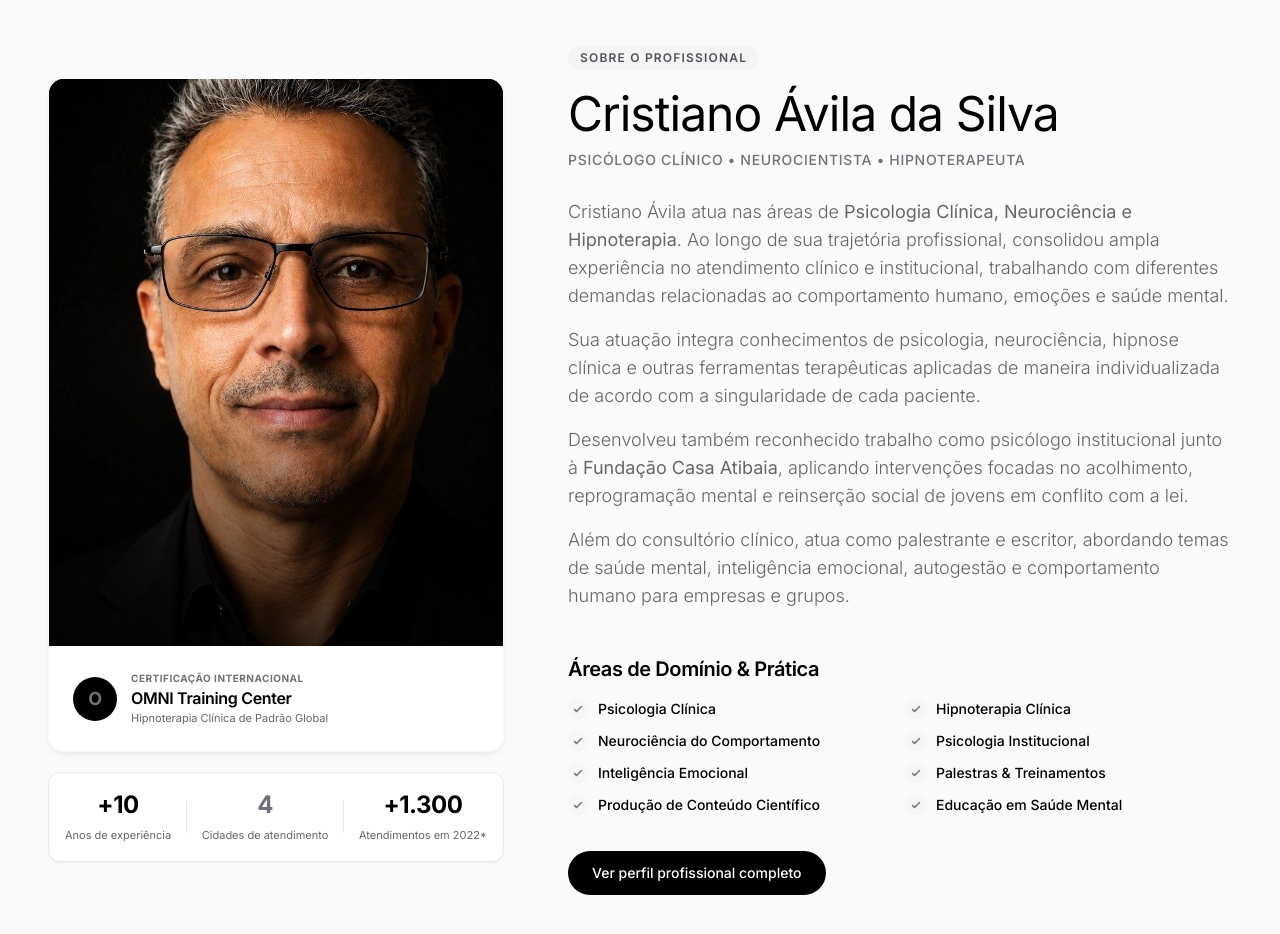
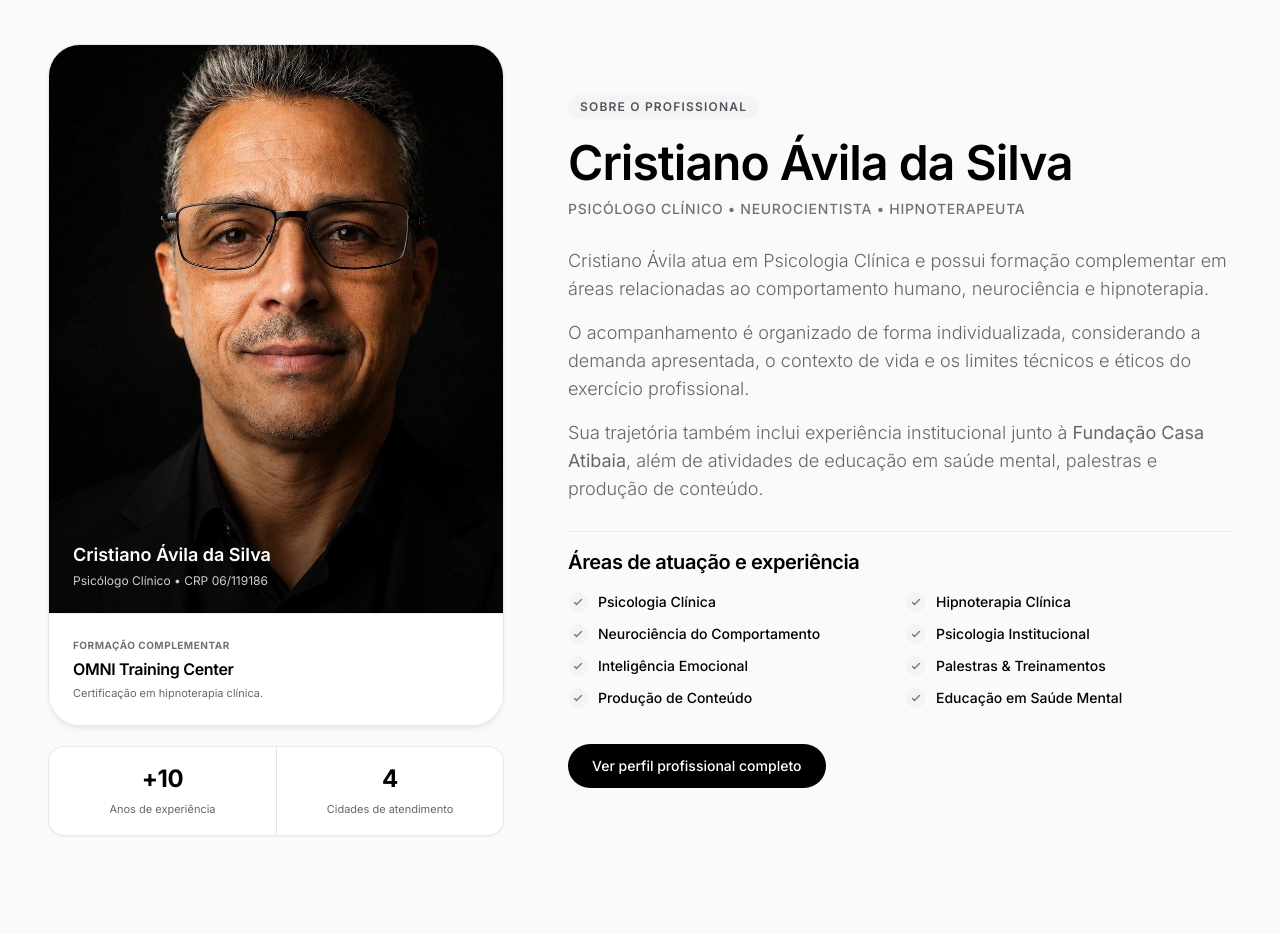
Before and after one commit to RennanLucas/cristiano-avila-site, a Next.js app: page / in a window 1280 px wide. Shown: the part 3900-4834 px from the top of the page. Built offline with nearby package versions, Linux system fonts and the light colour scheme.

Commit message:
refactor: modernize about section and remove unsupported metrics

```diff
--- a/src/components/About.tsx
+++ b/src/components/About.tsx
@@ -1,9 +1,10 @@
 'use client';
 
-import { motion, useScroll, useTransform } from 'framer-motion';
+import Image from 'next/image';
+import { motion } from 'framer-motion';
 import Link from 'next/link';
-import { useRef } from 'react';
 import { CLINIC_CONTACT } from '@/data/content';
+import { PROFESSIONAL_REGISTRATION } from '@/lib/site-policy';
 
 const EXPERIENCES = [
   'Psicologia Clínica',
@@ -12,134 +13,92 @@ const EXPERIENCES = [
   'Psicologia Institucional',
   'Inteligência Emocional',
   'Palestras & Treinamentos',
-  'Produção de Conteúdo Científico',
+  'Produção de Conteúdo',
   'Educação em Saúde Mental',
 ];
 
 export default function About() {
-  const containerRef = useRef(null);
-  const { scrollYProgress } = useScroll({
-    target: containerRef,
-    offset: ["start end", "end start"]
-  });
-
-  const y = useTransform(scrollYProgress, [0, 1], ["-10%", "10%"]);
-
   return (
-    <section id="sobre" ref={containerRef} className="py-24 lg:py-32 bg-surface relative overflow-hidden">
+    <section id="sobre" className="py-24 lg:py-32 bg-surface relative overflow-hidden">
       <div className="max-w-[1400px] mx-auto px-6 lg:px-12">
         <div className="grid lg:grid-cols-12 gap-12 lg:gap-16 items-center">
-
-          {/* Left Column: Portrait & Credential Badge (5 cols) */}
           <motion.div
-            initial={{ opacity: 0, x: -30 }}
+            initial={{ opacity: 0, x: -24 }}
             whileInView={{ opacity: 1, x: 0 }}
             viewport={{ once: true, margin: '-80px' }}
-            transition={{ duration: 0.8, ease: 'easeOut' }}
+            transition={{ duration: 0.7, ease: 'easeOut' }}
             className="lg:col-span-5 relative"
           >
             <div className="relative mx-auto max-w-[420px] lg:max-w-none">
-
-              {/* Decorative Frame */}
-              <div className="absolute -top-4 -left-4 w-full h-full rounded-2xl border border-zinc-200/30 -z-10 hidden sm:block" />
-
-              <div className="relative rounded-2xl overflow-hidden bg-gradient-to-b from-zinc-100 to-zinc-50 shadow-apple border border-zinc-200/10">
-                <div className="aspect-[4/5] w-full overflow-hidden bg-black relative">
-                  <motion.img
-                    style={{ y, scale: 1.15 }}
+              <div className="relative rounded-[2rem] overflow-hidden bg-zinc-100 shadow-apple border border-zinc-200/70">
+                <div className="relative aspect-[4/5] w-full overflow-hidden">
+                  <Image
                     src={CLINIC_CONTACT.avatarUrl}
-                    alt="Dr. Cristiano Ávila da Silva"
-                    className="absolute inset-0 w-full h-full object-cover object-top filter contrast-[1.02]"
+                    alt="Cristiano Ávila da Silva"
+                    fill
+                    sizes="(max-width: 1024px) 90vw, 520px"
+                    className="object-cover object-top"
                   />
-                  <div className="absolute inset-0 bg-gradient-to-t from-black/80 via-transparent to-transparent pointer-events-none" />
+                  <div className="absolute inset-0 bg-gradient-to-t from-black/65 via-transparent to-transparent" />
+                  <div className="absolute bottom-0 left-0 right-0 p-6 text-white">
+                    <p className="text-lg font-semibold">Cristiano Ávila da Silva</p>
+                    <p className="text-xs text-white/80 mt-1">Psicólogo Clínico • {PROFESSIONAL_REGISTRATION}</p>
+                  </div>
                 </div>
 
-                {/* Floating OMNI Certification Card */}
-                <div className="p-6 bg-white border-t border-zinc-200/20">
-                  <div className="flex items-center gap-3.5">
-                    <div className="w-11 h-11 rounded-full bg-black text-zinc-500 flex items-center justify-center tracking-tight text-lg font-bold flex-shrink-0">
-                      O
-                    </div>
-                    <div>
-                      <p className="text-[10px] font-bold uppercase tracking-wider text-zinc-500">
-                        Certificação Internacional
-                      </p>
-                      <h4 className="tracking-tight text-base text-black font-semibold">
-                        OMNI Training Center
-                      </h4>
-                      <p className="text-[11px] text-textMuted">
-                        Hipnoterapia Clínica de Padrão Global
-                      </p>
-                    </div>
-                  </div>
+                <div className="p-6 bg-white border-t border-zinc-200/70">
+                  <p className="text-[10px] font-bold uppercase tracking-wider text-zinc-500">Formação complementar</p>
+                  <h4 className="tracking-tight text-base text-black font-semibold mt-1">OMNI Training Center</h4>
+                  <p className="text-[11px] text-textMuted mt-1">Certificação em hipnoterapia clínica.</p>
                 </div>
               </div>
 
-              {/* Stat highlight pill */}
-              <div className="mt-5 p-4 rounded-xl bg-white border border-zinc-200/8 shadow-sm flex items-center justify-between text-center">
-                <div>
+              <div className="mt-5 grid grid-cols-2 rounded-2xl bg-white border border-zinc-200/80 shadow-sm overflow-hidden text-center">
+                <div className="p-4">
                   <span className="block tracking-tight text-2xl font-bold text-black">+10</span>
                   <span className="text-[11px] text-textMuted">Anos de experiência</span>
                 </div>
-                <div className="h-8 w-[1px] bg-gray-200" />
-                <div>
-                  <span className="block tracking-tight text-2xl font-bold text-zinc-500">4</span>
+                <div className="p-4 border-l border-zinc-200">
+                  <span className="block tracking-tight text-2xl font-bold text-black">4</span>
                   <span className="text-[11px] text-textMuted">Cidades de atendimento</span>
                 </div>
-                <div className="h-8 w-[1px] bg-gray-200" />
-                <div>
-                  <span className="block tracking-tight text-2xl font-bold text-black">+1.300</span>
-                  <span className="text-[11px] text-textMuted">Atendimentos em 2022*</span>
-                </div>
               </div>
-
             </div>
           </motion.div>
 
-          {/* Right Column: Bio & Experience (7 cols) */}
           <motion.div
-            initial={{ opacity: 0, x: 30 }}
+            initial={{ opacity: 0, x: 24 }}
             whileInView={{ opacity: 1, x: 0 }}
             viewport={{ once: true, margin: '-80px' }}
-            transition={{ duration: 0.8, ease: 'easeOut' }}
+            transition={{ duration: 0.7, ease: 'easeOut' }}
             className="lg:col-span-7 space-y-7"
           >
             <div className="space-y-3">
               <span className="inline-block px-3 py-1 rounded-full bg-zinc-100 text-xs font-semibold tracking-widest text-zinc-600 mb-2">SOBRE O PROFISSIONAL</span>
-              <h2 className="tracking-tight text-3xl sm:text-4xl lg:text-5xl text-black tracking-tight">
-                Cristiano Ávila da Silva
-              </h2>
-              <p className="text-sm font-medium text-zinc-500 uppercase tracking-wider">
-                Psicólogo Clínico • Neurocientista • Hipnoterapeuta
-              </p>
+              <h2 className="text-3xl sm:text-4xl lg:text-5xl text-black font-semibold tracking-tight">Cristiano Ávila da Silva</h2>
+              <p className="text-sm font-medium text-zinc-500 uppercase tracking-wider">Psicólogo Clínico • Neurocientista • Hipnoterapeuta</p>
             </div>
 
             <div className="space-y-4 text-textMuted text-base lg:text-lg leading-relaxed font-light">
               <p>
-                Cristiano Ávila atua nas áreas de <strong>Psicologia Clínica, Neurociência e Hipnoterapia</strong>. Ao longo de sua trajetória profissional, consolidou ampla experiência no atendimento clínico e institucional, trabalhando com diferentes demandas relacionadas ao comportamento humano, emoções e saúde mental.
+                Cristiano Ávila atua em Psicologia Clínica e possui formação complementar em áreas relacionadas ao comportamento humano, neurociência e hipnoterapia.
               </p>
               <p>
-                Sua atuação integra conhecimentos de psicologia, neurociência, hipnose clínica e outras ferramentas terapêuticas aplicadas de maneira individualizada de acordo com a singularidade de cada paciente.
+                O acompanhamento é organizado de forma individualizada, considerando a demanda apresentada, o contexto de vida e os limites técnicos e éticos do exercício profissional.
               </p>
               <p>
-                Desenvolveu também reconhecido trabalho como psicólogo institucional junto à <strong>Fundação Casa Atibaia</strong>, aplicando intervenções focadas no acolhimento, reprogramação mental e reinserção social de jovens em conflito com a lei.
-              </p>
-              <p>
-                Além do consultório clínico, atua como palestrante e escritor, abordando temas de saúde mental, inteligência emocional, autogestão e comportamento humano para empresas e grupos.
+                Sua trajetória também inclui experiência institucional junto à <strong>Fundação Casa Atibaia</strong>, além de atividades de educação em saúde mental, palestras e produção de conteúdo.
               </p>
             </div>
 
-            {/* Experience Checklist */}
-            <div className="pt-4 border-t border-zinc-200/10">
-              <h3 className="tracking-tight text-xl text-black font-semibold mb-4">
-                Áreas de Domínio & Prática
-              </h3>
+            <div className="pt-4 border-t border-zinc-200/60">
+              <h3 className="tracking-tight text-xl text-black font-semibold mb-4">Áreas de atuação e experiência</h3>
               <div className="grid grid-cols-1 sm:grid-cols-2 gap-3">
                 {EXPERIENCES.map((exp) => (
                   <div key={exp} className="flex items-center gap-2.5">
-                    <div className="w-5 h-5 rounded-full bg-zinc-200/15 text-zinc-500 flex items-center justify-center flex-shrink-0">
+                    <div className="w-5 h-5 rounded-full bg-zinc-100 text-zinc-500 flex items-center justify-center flex-shrink-0">
                       <svg className="w-3 h-3" fill="none" viewBox="0 0 24 24" stroke="currentColor">
-                        <path strokeLinecap="round" strokeLinejoin="round" strokeWidth={3} d="M5 13l4 4L19 7" />
+                        <path strokeLinecap="round" strokeLinejoin="round" strokeWidth={2.5} d="M5 13l4 4L19 7" />
                       </svg>
                     </div>
                     <span className="text-sm text-black font-medium">{exp}</span>
@@ -148,14 +107,10 @@ export default function About() {
               </div>
             </div>
 
-            <div className="pt-2 flex items-center gap-4">
-              <Link href="/sobre" className="btn-primary">
-                Ver perfil profissional completo
-              </Link>
+            <div className="pt-2">
+              <Link href="/sobre" className="btn-primary">Ver perfil profissional completo</Link>
             </div>
-
           </motion.div>
-
         </div>
       </div>
     </section>
```
